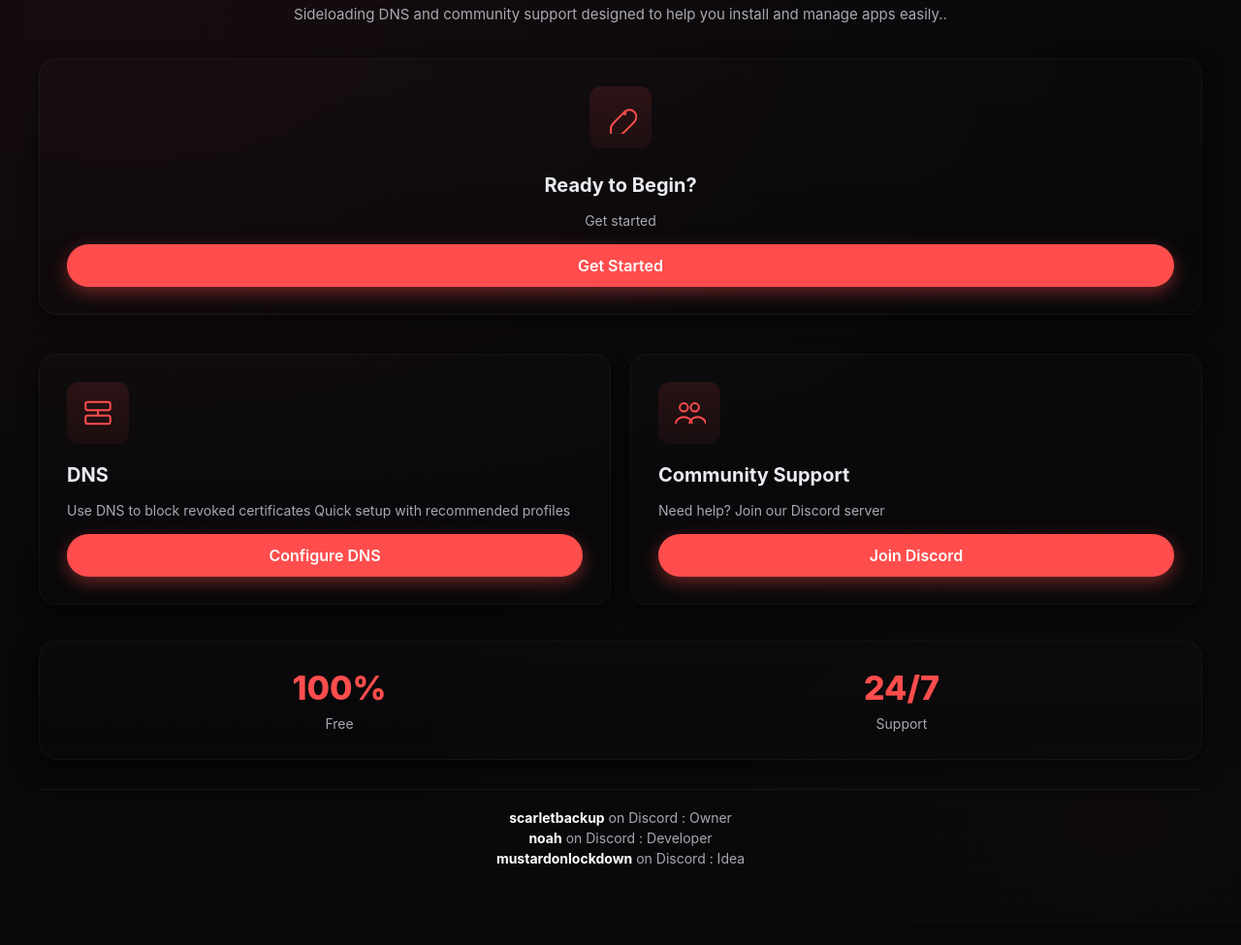
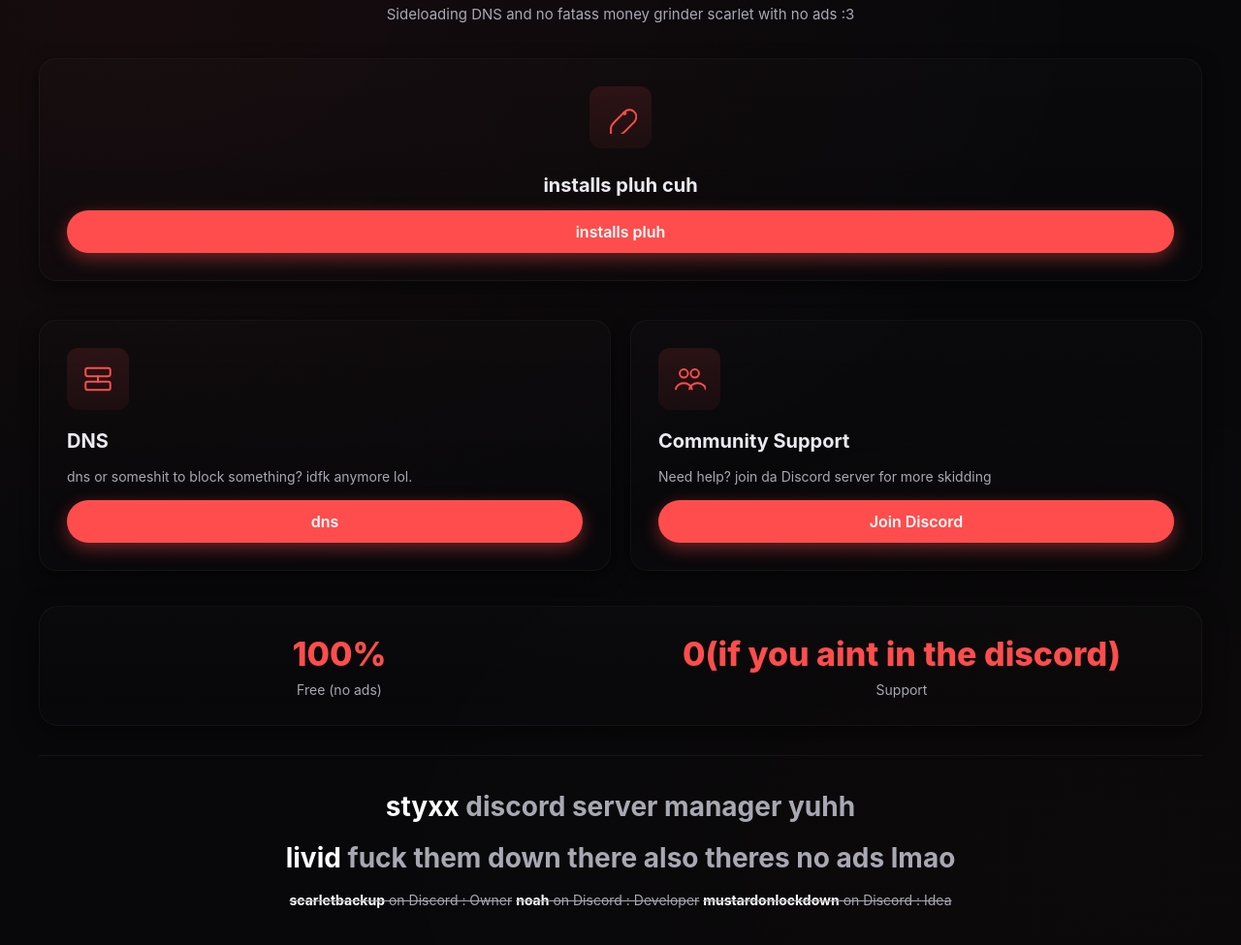
Before and after one commit to mrdavidss-vgg/sideloadpro, a plain HTML site: page index.html in a window 1280 px wide. Shown: the part 97-1072 px from the top of the page at 97% size. Before the commit the page ends 1051 px from the top, so only its background shows below. Drawn offline with Linux system fonts and the light colour scheme.

Commit message:
Update index.html

```diff
--- a/index.html
+++ b/index.html
@@ -3,7 +3,7 @@
 <head>
   <meta charset="utf-8" />
   <meta name="viewport" content="width=device-width,initial-scale=1" />
-  <title>usescarletios</title>
+  <title>SideloadPro</title>
   <style>
     :root{
       --bg:#08080a;
@@ -122,7 +122,7 @@
   <div class="container">
     <header id="top">
       <h1>What We Offer</h1>
-      <p class="muted">Sideloading  DNS and community support designed to help you install and manage apps easily..</p>
+      <p class="muted">Sideloading DNS and no fatass money grinder scarlet with no ads :3</p>
     </header>
 
     <section class="offers" style="margin-bottom:40px;">
@@ -133,9 +133,8 @@
             <circle cx="15" cy="9" r="1.5" fill="currentColor"/>
           </svg>
         </div>
-        <h3>Ready to Begin?</h3>
-        <p>Get started</p>
-        <a href="installs.html" class="btn">Get Started</a>
+        <h3>installs pluh cuh</h3>
+        <a href="installs.html" class="btn">installs pluh</a>
       </article>
     </section>
 
@@ -149,8 +148,8 @@
           </svg>
         </div>
         <h3>DNS</h3>
-        <p>Use DNS to block revoked certificates Quick setup with recommended profiles</p>
-        <a class="btn" href="https://usescarletios.pages.dev/dns">Configure DNS</a>
+        <p>dns or someshit to block something? idfk anymore lol.</p>
+        <a href="dns.html" class="btn">dns</a>
       </article>
 
       <article class="card">
@@ -163,8 +162,8 @@
           </svg>
         </div>
         <h3>Community Support</h3>
-        <p>Need help? Join our Discord server</p>
-        <a class="btn" href="https://discord.gg/pTmc8uEqJr">Join Discord</a>
+        <p>Need help? join da Discord server for more skidding</p>
+        <a class="btn" href="https://discord.gg/">Join Discord</a>
       </article>
     </section>
 
@@ -172,19 +171,21 @@
       <div class="stats">
         <div class="stat">
           <div class="num" data-target="100" data-suffix="%">0</div>
-          <div class="label">Free</div>
+          <div class="label">Free (no ads)</div>
         </div>
         <div class="stat">
-          <div class="num" data-target="24" data-suffix="/7">0</div>
+          <div class="num" data-target="0% " data-suffix="(if you aint in the discord)">0</div>
           <div class="label">Support</div>
         </div>
       </div>
     </div>
 
     <footer>
-      <span><strong>scarletbackup</strong> on Discord : Owner</span>
-      <span><strong>noah</strong> on Discord : Developer</span>
-      <span><strong>mustardonlockdown</strong> on Discord : Idea</span>
+      <h1><strong>styxx </strong>discord server manager yuhh</h1>
+      <h1><strong>livid </strong>fuck them down there also theres no ads lmao </h1>
+      <del><strong>scarletbackup</strong> on Discord : Owner</del>
+      <del><strong>noah</strong> on Discord : Developer</del>
+      <del><strong>mustardonlockdown</strong> on Discord : Idea</del>
     </footer>
   </div>
 
```
